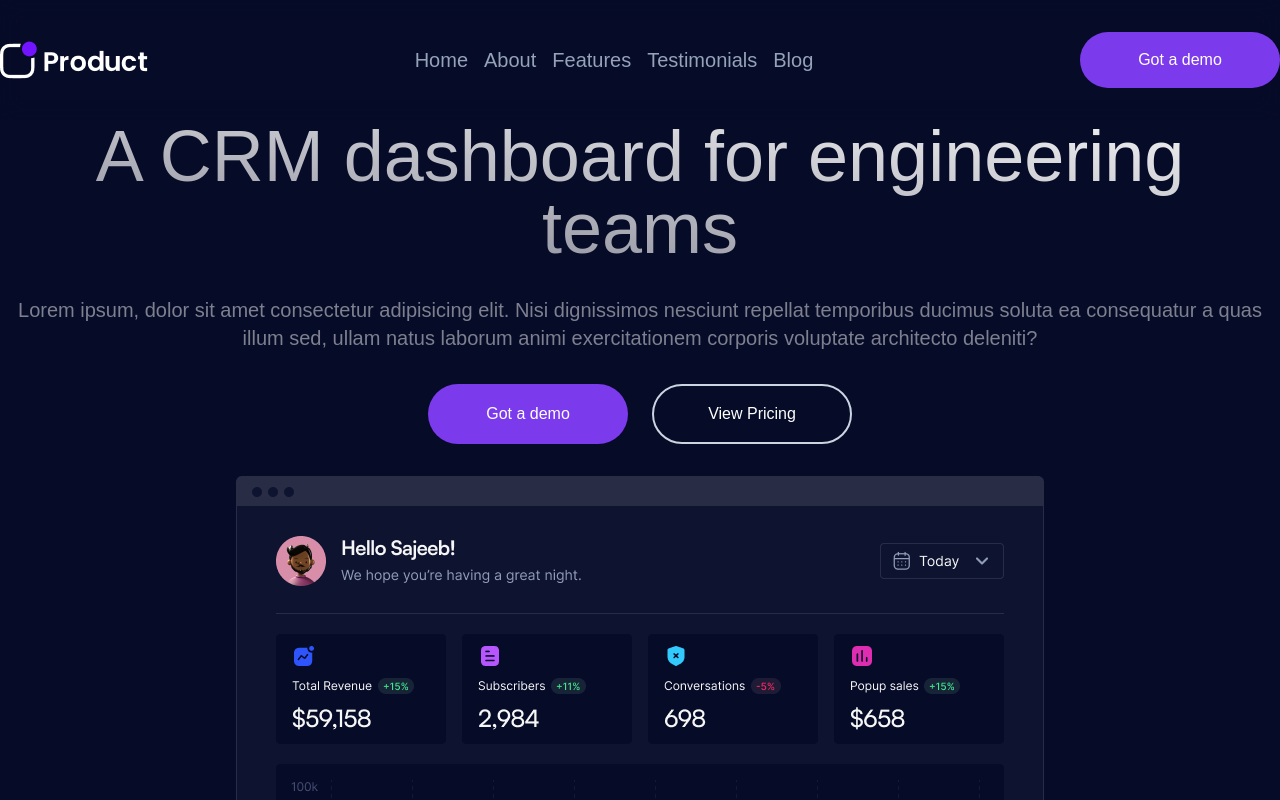
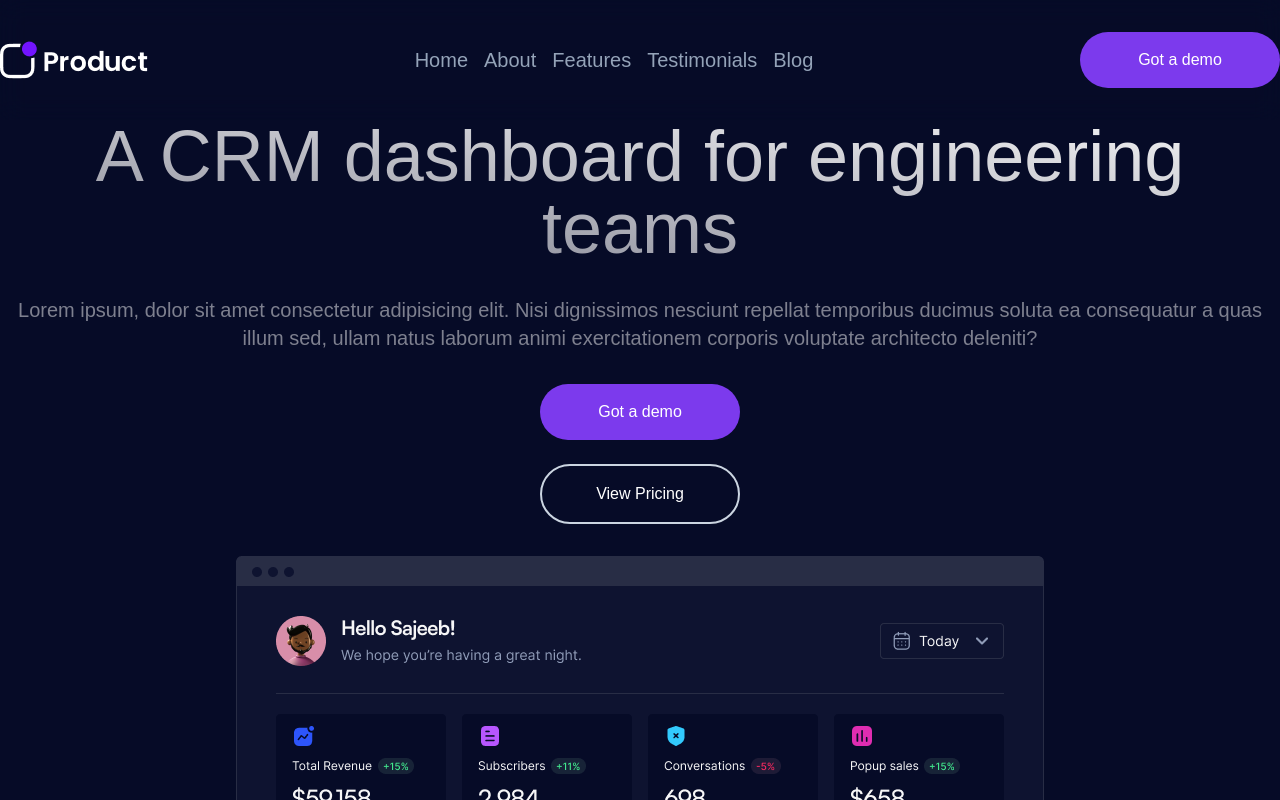
Before and after one commit to Sallah10/saas-landing-page, a Next.js app: page / in a window 1280 px wide. Shown: the top 800 px of the page. Built offline with nearby package versions, Linux system fonts and the light colour scheme.

Commit message:
responsiveness touched

```diff
--- a/components/hero.jsx
+++ b/components/hero.jsx
@@ -8,7 +8,7 @@ const hero = () => {
       <section className='lg:flex flex-col gap-8 pt-10 my-20 items-center flex-wrap' id='hero'>
         <h1 className='lg:text-H1  md:text-H2 text-center sm:text-H3'>A CRM dashboard for engineering teams</h1>
         <p className='text-center text-p'>Lorem ipsum, dolor sit amet consectetur adipisicing elit. Nisi dignissimos nesciunt repellat temporibus ducimus soluta ea consequatur a quas illum sed, ullam natus laborum animi exercitationem corporis voluptate architecto deleniti?</p>
-        <div className='flex gap-6 '>
+        <div className='flex gap-6  md:flex-col sm:flex-col '>
           <button className='purple-button'>
             Got a demo
           </button>
```
